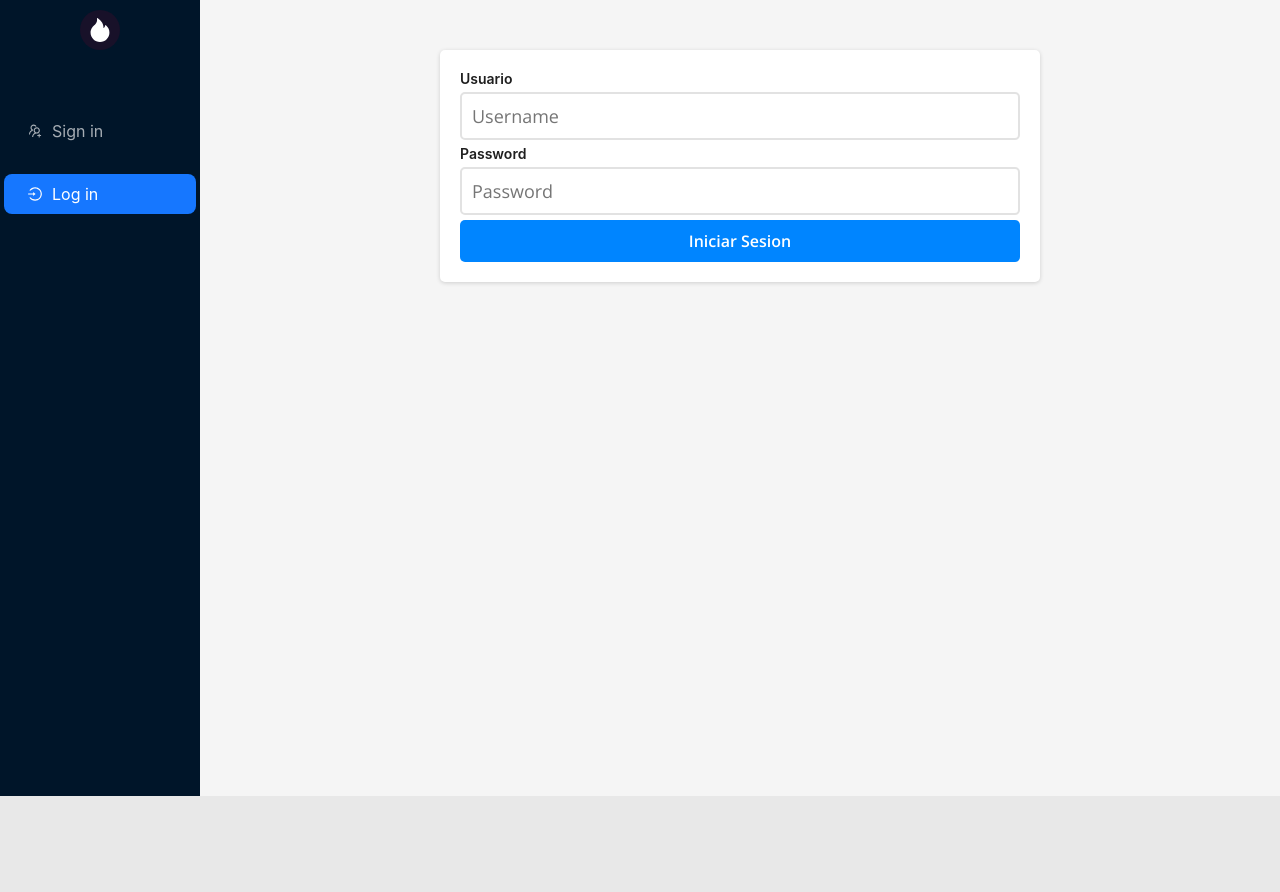
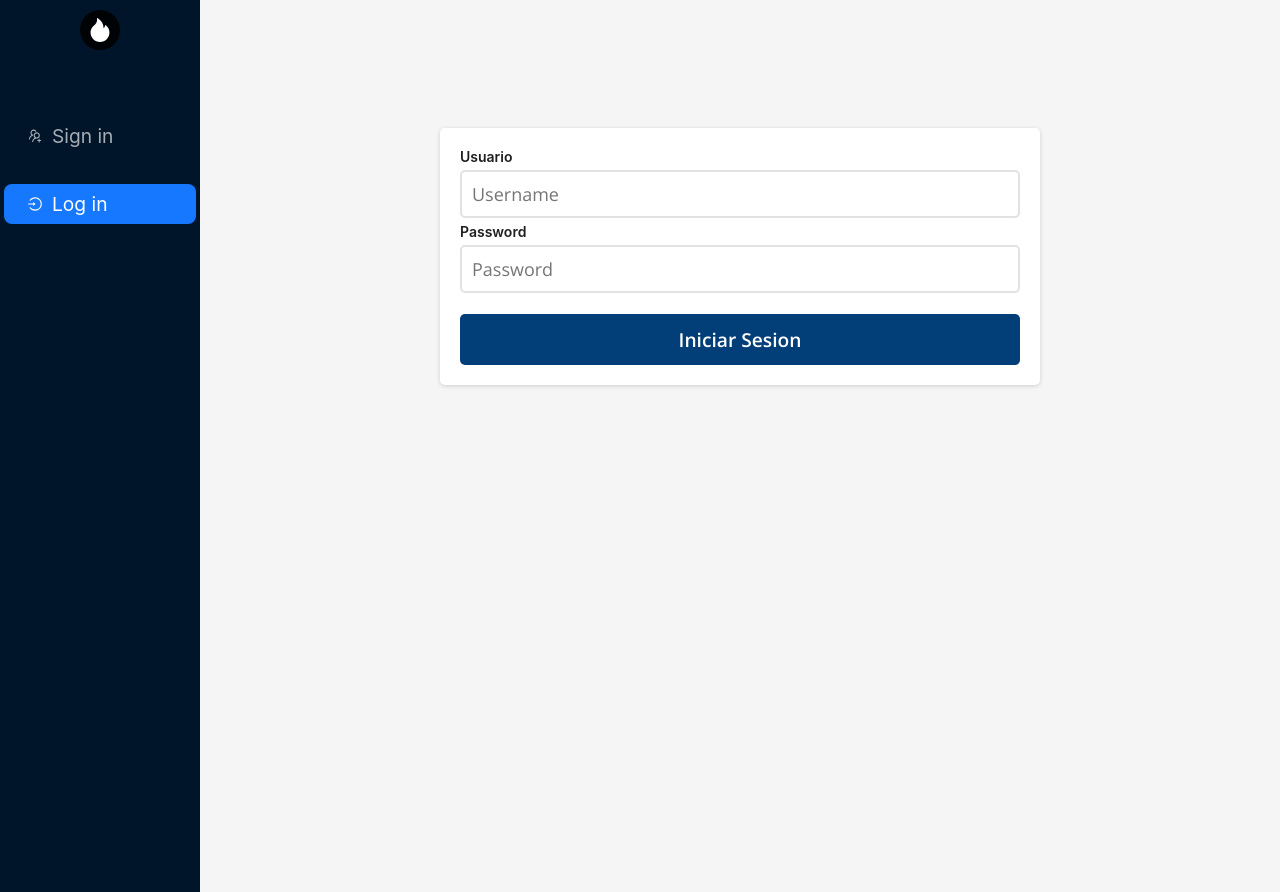
Before and after one commit to Sixela33/RestORT, a React (Vite) app in the folder public2/: page /login in a window 1280 px wide. Before the commit the page ends 800 px from the top, so only its background shows below. Built offline with nearby package versions, Linux system fonts and the light colour scheme.

Commit message:
estilo modif

```diff
--- a/public2/index.html
+++ b/public2/index.html
@@ -3,14 +3,12 @@
 
 <head>
   <meta charset="UTF-8" />
-
   <meta name="viewport" content="width=device-width, initial-scale=1.0" />
   <title></title>
 </head>
 
 <body>
   <div id="root"></div>
-
   <script type="module" src="/src/main.jsx"></script>
 </body>
 
--- a/public2/src/Components/navbar.css
+++ b/public2/src/Components/navbar.css
@@ -26,14 +26,14 @@
   justify-content: center;
   font-size: 1.5rem;
   border-radius: 50%;
-  background: rgba(28, 17, 41, 0.88);
+  background: rgba(0, 0, 0, 0.88);
 }
 
 .menu-bar {
-  height: 88vh;
+  height: 100vh;
   margin-top: 2rem;
   display: flex;
   flex-direction: column;
-  gap: 15px;
-  font-size: 1rem;
+  gap: 20px;
+  font-size: 1.2rem;
 }
--- a/public2/src/index.css
+++ b/public2/src/index.css
@@ -12,7 +12,7 @@ body {
 }
 
 .contenedor {
-  min-height: 100vh;
+  height: auto;
   display: flex;
   align-items: flex-start;
   justify-content: center;
@@ -22,7 +22,7 @@ body {
   margin: auto;
   width: 70vh;
   min-width: 600px;
-  margin-top: 50px;
+  margin-top: 8rem;
   background: #fff;
   border-radius: 5px;
   padding: 20px;
@@ -55,32 +55,34 @@ body {
 
 .formulario input:focus {
   outline: none;
-  border: 2px solid #0085ff;
+  border: 2px solid rgb(24, 13, 189);
 }
 
 .formulario .error {
-  color: #e92b2d;
+  color: #9c0a0d;
   font-weight: 600;
-  font-size: 12px;
+  font-size: 0.8rem;
 }
 
 .formulario button[type="submit"] {
   display: block;
-  background: #0085ff;
+  background: #023e77;
   font-weight: 600;
   font-family: "Open Sans", sans-serif;
   border: none;
   cursor: pointer;
   width: 100%;
-  padding: 10px;
+  margin: auto;
+  margin-top: 1rem;
+  padding: 12px;
   border-radius: 5px;
   color: #fff;
-  font-size: 16px;
+  font-size: 1.2rem;
   transition: 0.3s ease all;
 }
 
 .formulario button[type="submit"]:hover {
-  background: #0051ff;
+  background: #0343ce;
 }
 
 .formulario .exito {
```
